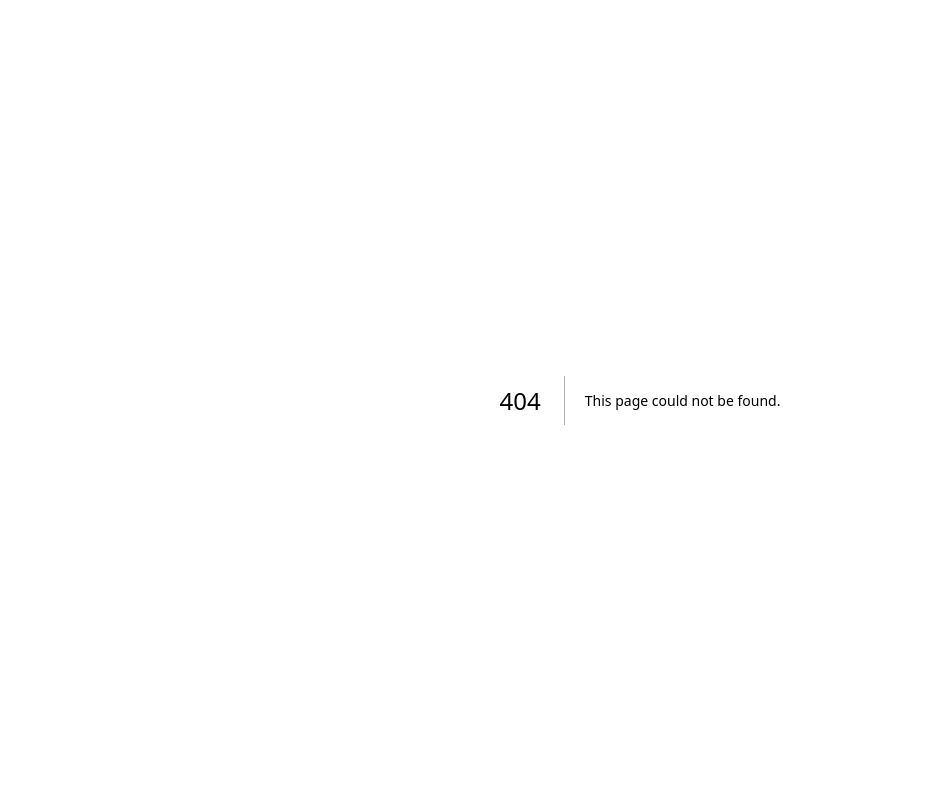
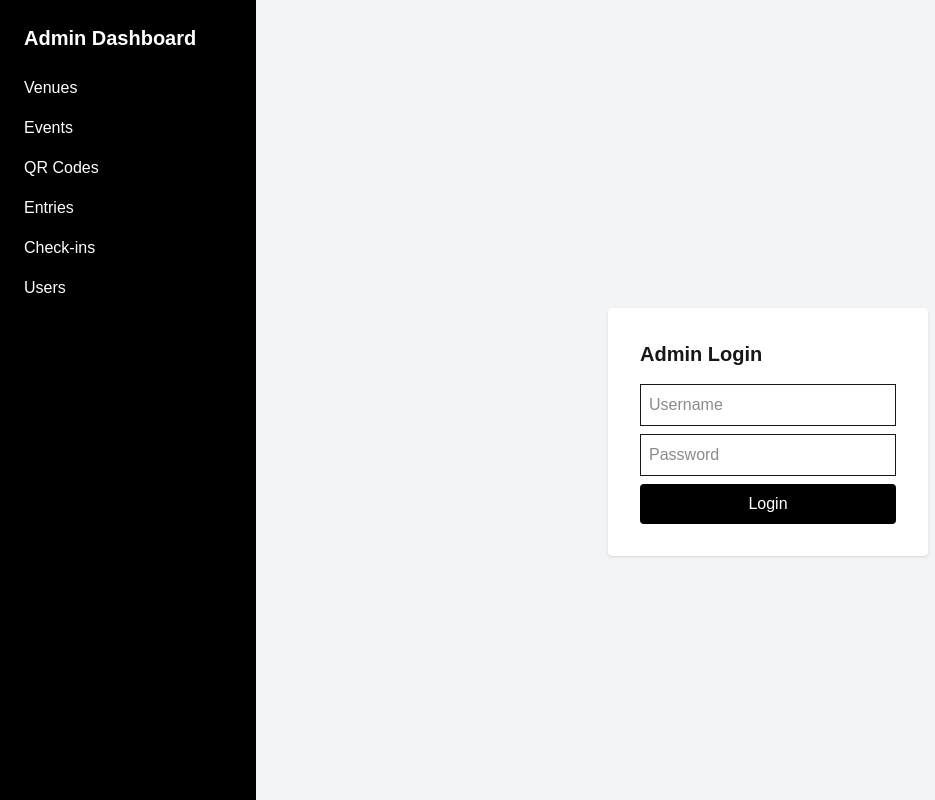
Before and after one commit to CloudedDesire/sweepstakes_promotion, a Next.js app: page /admin/login in a window 1280 px wide. Before the commit this address had no page. Shown: the whole page, without its empty margins (0-935 px from the left). Built offline with nearby package versions, Linux system fonts and the light colour scheme.

Commit message:
Add remaining admin dashboard pages

```diff
--- /dev/null
+++ b/app/admin/login/page.tsx
@@ -0,0 +1,53 @@
+"use client";
+
+import { useState } from "react";
+
+export default function AdminLogin() {
+  const [form, setForm] = useState({ username: "", password: "" });
+  const [error, setError] = useState("");
+
+  const login = async () => {
+    const res = await fetch("/api/admin/login", {
+      method: "POST",
+      body: JSON.stringify(form)
+    });
+
+    if (res.ok) {
+      window.location.href = "/admin";
+    } else {
+      setError("Invalid credentials");
+    }
+  };
+
+  return (
+    <div className="flex items-center justify-center h-screen bg-gray-100">
+      <div className="bg-white p-8 shadow rounded w-80">
+        <h1 className="text-xl font-bold mb-4">Admin Login</h1>
+
+        <input
+          placeholder="Username"
+          className="border p-2 w-full mb-2"
+          value={form.username}
+          onChange={e => setForm({ ...form, username: e.target.value })}
+        />
+
+        <input
+          type="password"
+          placeholder="Password"
+          className="border p-2 w-full mb-2"
+          value={form.password}
+          onChange={e => setForm({ ...form, password: e.target.value })}
+        />
+
+        {error && <div className="text-red-600 mb-2">{error}</div>}
+
+        <button
+          onClick={login}
+          className="bg-black text-white px-4 py-2 w-full rounded"
+        >
+          Login
+        </button>
+      </div>
+    </div>
+  );
+}
--- /dev/null
+++ b/app/api/admin/login/route.ts
@@ -0,0 +1,21 @@
+import { NextResponse } from "next/server";
+
+export async function POST(req: Request) {
+  const { username, password } = await req.json();
+
+  // Hardcoded admin credentials for now
+  if (username === process.env.ADMIN_USER && password === process.env.ADMIN_PASS) {
+    const res = NextResponse.json({ success: true });
+
+    res.cookies.set("admin_auth", "true", {
+      httpOnly: true,
+      secure: true,
+      sameSite: "strict",
+      path: "/"
+    });
+
+    return res;
+  }
+
+  return NextResponse.json({ error: "Unauthorized" }, { status: 401 });
+}
```
